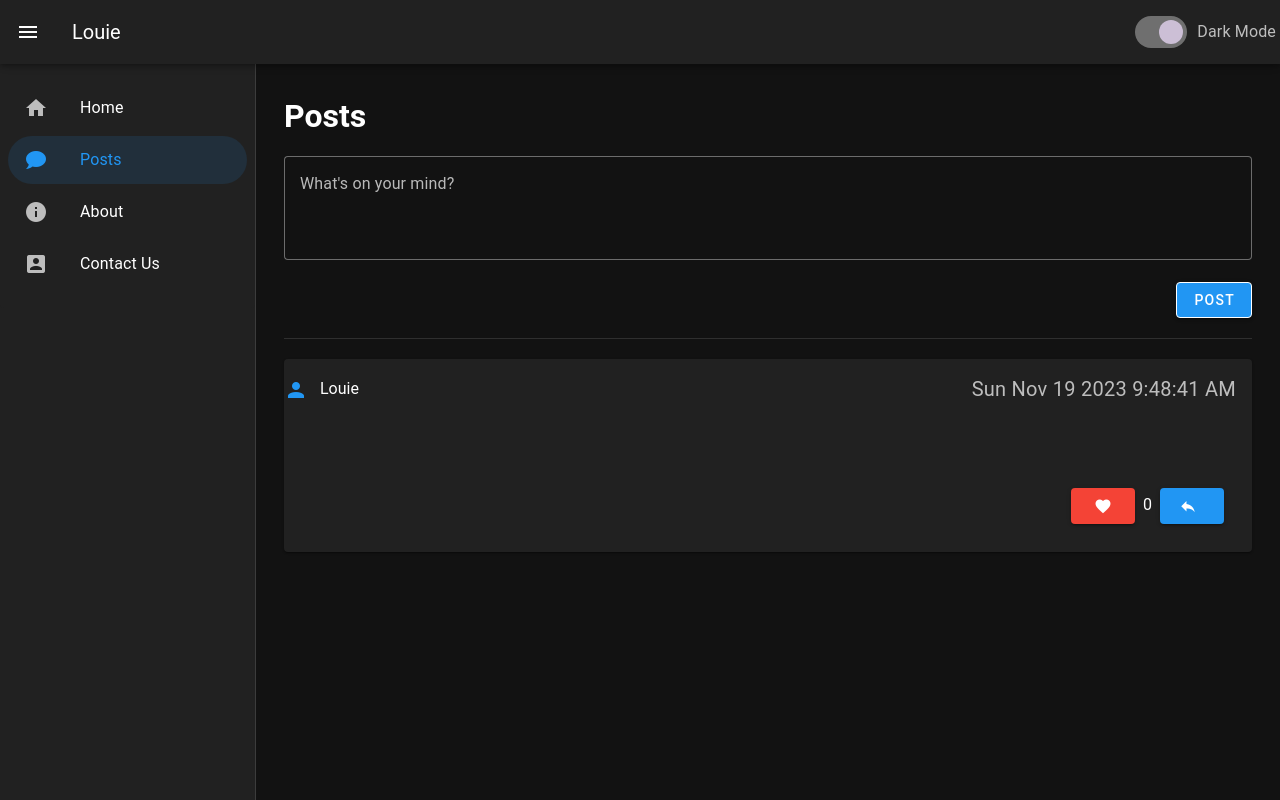
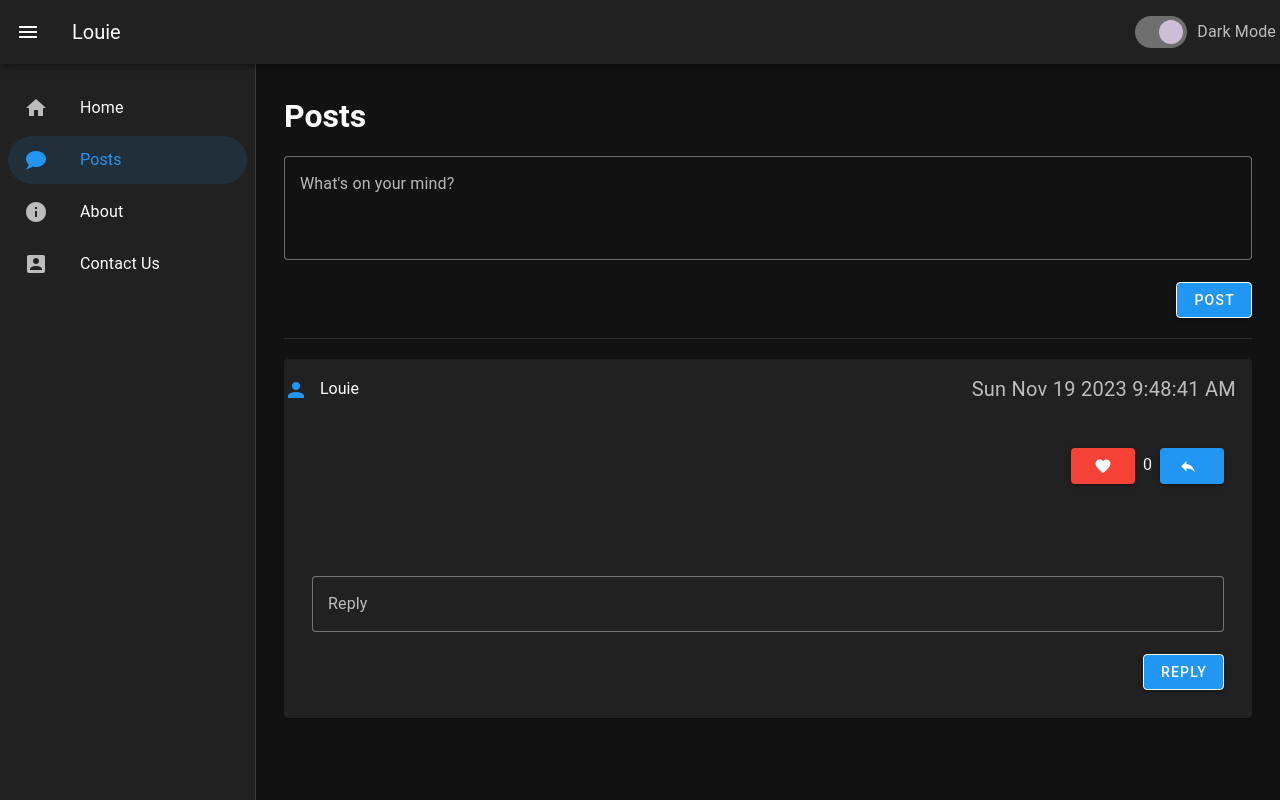
Before and after one commit to johnlouie09/wad1-activity, a Vue app: page / in a window 1280 px wide. Both pictures are taken after a click on the button "POST". Built offline with nearby package versions, Linux system fonts and the light colour scheme.

Commit message:
Adjust the reply form and main post buttons

```diff
--- a/src/pages/Posts.vue
+++ b/src/pages/Posts.vue
@@ -34,8 +34,23 @@
             </v-row>
             <v-card-title>{{ submission.text }}</v-card-title>
 
+            <!-- Heart and Reply Buttons for Main Post -->
+            <v-row class="ma-4">
+                <v-col class="text-right">
+                    <v-btn @click="incrementCounter(index)" color="red">
+                        <v-icon>mdi-heart</v-icon>
+                    </v-btn>
+                    <span class="ml-2">{{ submission.heartCounter }}</span>
+
+                    <!-- Reply Button -->
+                    <v-btn class="ml-2" @click="addReply(submission, index)" color="primary">
+                        <v-icon>mdi-reply</v-icon>
+                        <span class="ml-2">{{ submission.replyCounter }}</span>
+                    </v-btn>
+                </v-col>
+            </v-row>
+
             <!-- Display Replies as Cards at the Top -->
-            <v-row class="ma-4">
             <v-col>
                 <v-card v-for="(reply, replyIndex) in submission.replies" :key="replyIndex" class="mb-2">
                     <v-row align="center" class="mt-1">
@@ -62,26 +77,12 @@
                     </v-row>
                 </v-card>
             </v-col>
-            </v-row>
 
-            <!-- Heart and Reply Buttons for Main Post -->
+            <!-- Reply Form -->
             <v-row class="ma-4">
                 <v-col class="text-right">
-                    <v-btn @click="incrementCounter(index)" color="red">
-                        <v-icon>mdi-heart</v-icon>
-                    </v-btn>
-                    <span class="ml-2">{{ submission.heartCounter }}</span>
-
-                    <!-- Reply Button -->
-                    <v-btn class="ml-2" @click="toggleReplyForm(submission)" color="primary">
-                        <v-icon>mdi-reply</v-icon>
-                        <span class="ml-2">{{ submission.replyCounter }}</span>
-                    </v-btn>
-
-                    <!-- Reply Form -->
                     <v-textarea
                         class="mt-3"
-                        v-show="submission.showReplyForm"
                         v-model="submission.newReplyText"
                         rows="1"
                         row-height="15"
@@ -89,7 +90,6 @@
                         variant="outlined"
                     ></v-textarea>
                     <v-btn
-                        v-show="submission.showReplyForm"
                         @click="addReply(submission, index)"
                         elevation="2"
                         class="bg bg-primary"
@@ -132,7 +132,6 @@
                     dateTime: `${date} ${time}`,
                     text: this.inputText,
                     heartCounter: 0, // Initialize the counter for this submission
-                    showReplyForm: false, // Initialize the showReplyForm property
                     newReplyText: '', // Initialize the newReplyText property
                     replies: [], // Initialize the replies array
                 });
@@ -143,10 +142,6 @@
             incrementCounter(index) {
                 // Increment the heart counter for the specified submission
                 this.submissions[index].heartCounter++;
-            },
-            toggleReplyForm(submission) {
-                submission.showReplyForm = !submission.showReplyForm;
-                submission.newReplyText = ''; // Clear the reply input
             },
             addReply(submission, index) {
                 const newReplyText = submission.newReplyText;
```
Lines whose indentation alone changed are shown as unchanged.
